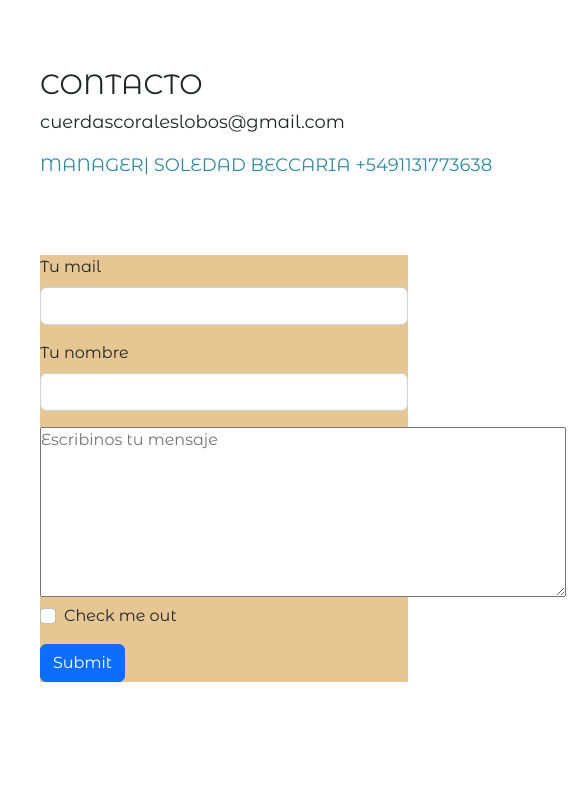
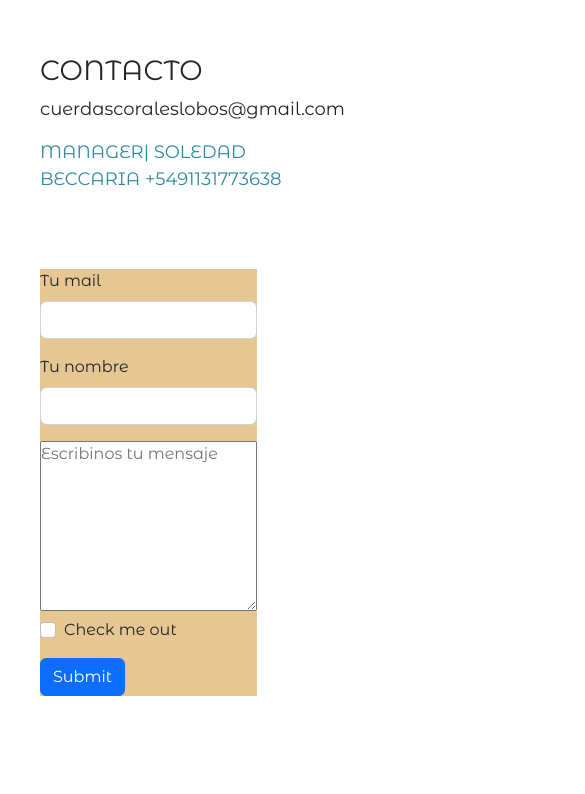
Before and after one commit to MSBeccaria/ideaBeccariaSegEntrega, a plain HTML site: page pages/contacto.html in a window 390 px wide. Shown: the part 220-1014 px from the top of the page, 585 px wide, since content can reach past the window. Drawn offline with nearby package versions, Linux system fonts and the light colour scheme.

Commit message:
textarea

```diff
--- a/style.css
+++ b/style.css
@@ -461,6 +461,11 @@ azul #2C8AA0 - naranja #CE5C16 - natural #E6C693*/
 
     .mainContact__form{
         width: 70%
+
+    }
+
+    .mainContact__form textarea{
+        width: 100%;
     }
 
 }
```
